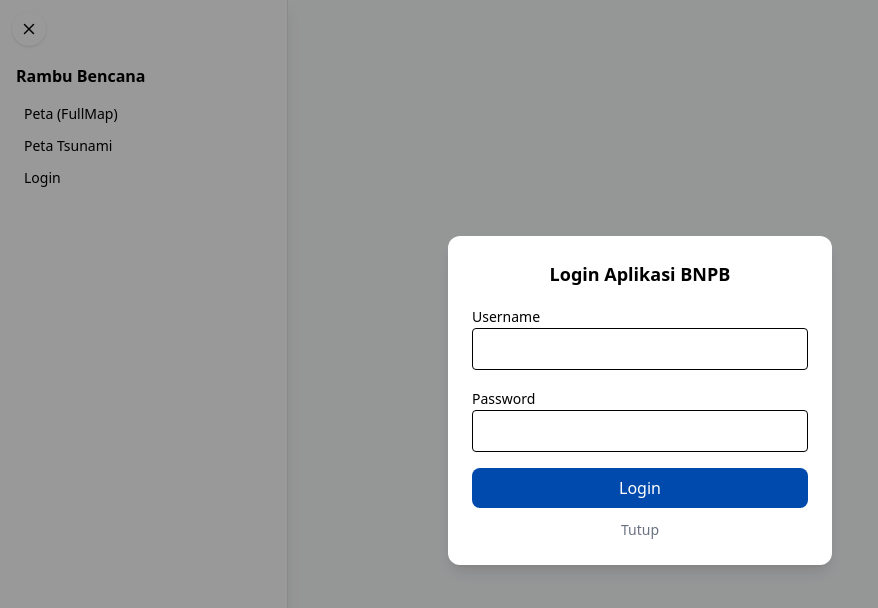
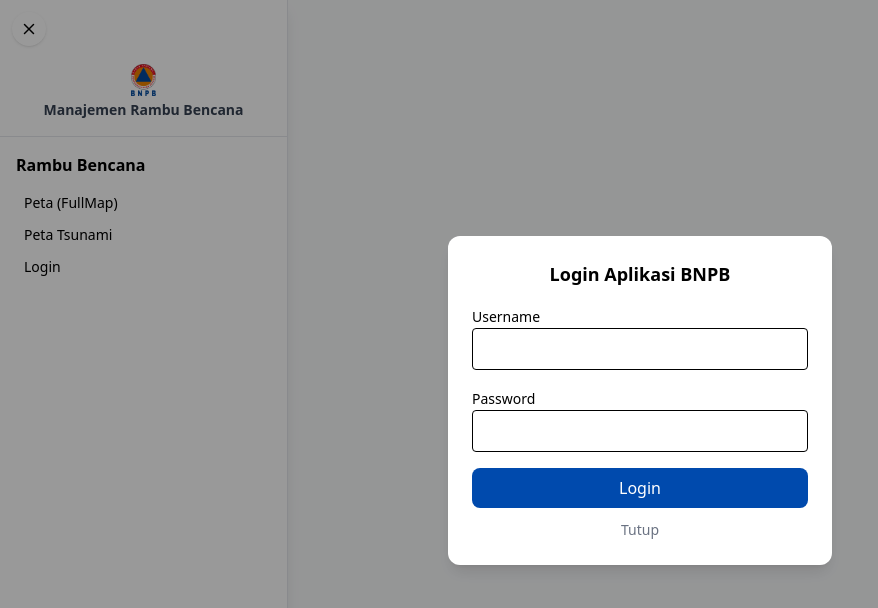
Before and after one commit to miftahsteven/bnpb-project-frontend, a Next.js app: page /users in a window 1280 px wide. Shown: the top 608 px of the page, without its empty margins (0-878 px from the left). Built offline with nearby package versions, Linux system fonts and the light colour scheme; no server answers.

Commit message:
tambah logo

```diff
--- a/components/Drawer.tsx
+++ b/components/Drawer.tsx
@@ -42,6 +42,16 @@
                 )}
             >
                 <div className="h-12" />
+                {/* letakan logo BNPB disini */}
+                <div className="p-4 border-b border-gray-200">
+                    <Link href="/">
+                        <img src="/images/logo_BNPB.png" alt="BNPB Logo" className="h-8 mx-auto" />
+                        {/* tambah keterangan nama sisten "Manajemen Rambu Bencana" */}
+                        <div className="text-center text-sm font-semibold text-gray-700 mt-1">
+                            Manajemen Rambu Bencana
+                        </div>
+                    </Link>
+                </div>
                 <div className="p-4 space-y-3">
                     <h2 className="font-semibold">Rambu Bencana</h2>
                     <nav className="space-y-1 text-sm">
```
